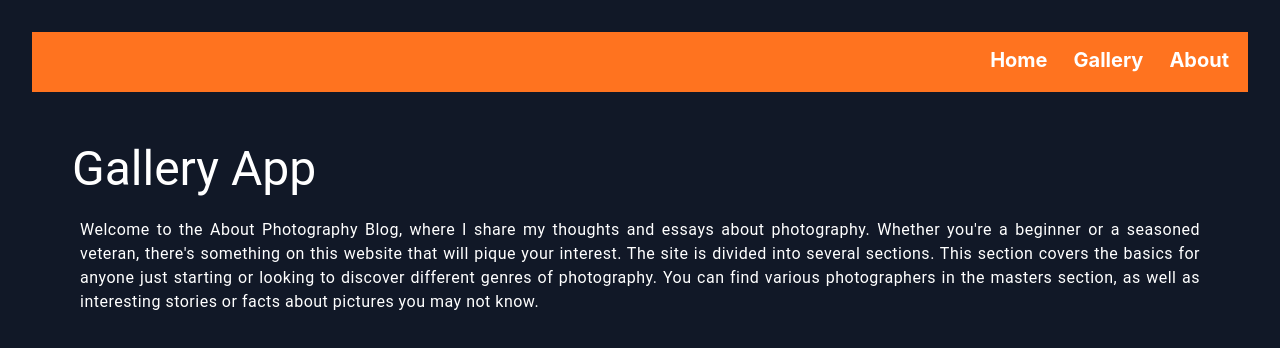
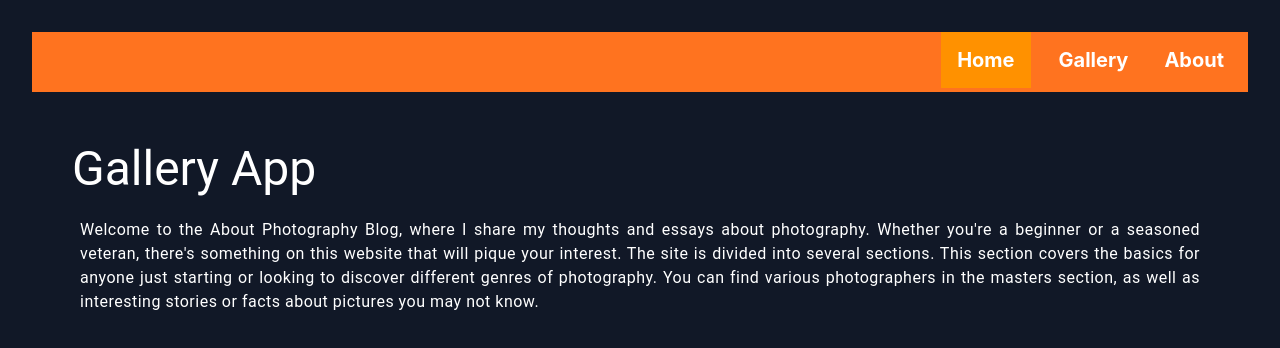
Before and after one commit to AkshayaShaji731/Gallery-App, a Vue app: page / in a window 1280 px wide. Shown: the top 348 px of the page. Built offline with nearby package versions, Linux system fonts and the light colour scheme.

Commit message:
Active page style updated in nav

```diff
--- a/src/components/navbar.vue
+++ b/src/components/navbar.vue
@@ -1,15 +1,50 @@
 <template>
   <nav class="gallery-nav">
     <ul>
-      <li><RouterLink to="/">Home</RouterLink></li>
-      <li><RouterLink to="/gallery">Gallery</RouterLink></li>
-      <li><RouterLink to="/about">About</RouterLink></li>
+      <li>
+        <RouterLink
+          to="/"
+          :class="[
+            isActiveLink('/')
+              ? 'bg-orange-accent-3 pa-4 text-white'
+              : 'hover:orange-accent-3 pa-4',
+          ]"
+          >Home</RouterLink
+        >
+      </li>
+      <li>
+        <RouterLink
+          to="/gallery"
+          :class="[
+            isActiveLink('/gallery')
+              ? 'bg-orange-accent-3 pa-4 text-white'
+              : 'hover:orange-accent-3 pa-2',
+          ]"
+          >Gallery</RouterLink
+        >
+      </li>
+      <li>
+        <RouterLink
+          to="/about"
+          :class="[
+            isActiveLink('/about')
+              ? 'bg-orange-accent-3 pa-4 text-white'
+              : 'hover:orange-accent-3 pa-2',
+          ]"
+          >About</RouterLink
+        >
+      </li>
     </ul>
   </nav>
 </template>
 
 <script setup>
-import { RouterLink } from "vue-router";
+import { RouterLink, useRoute } from "vue-router";
+
+const isActiveLink = (routePath) => {
+  const route = useRoute();
+  return route.path === routePath;
+};
 </script>
 
 <style scoped>
```
